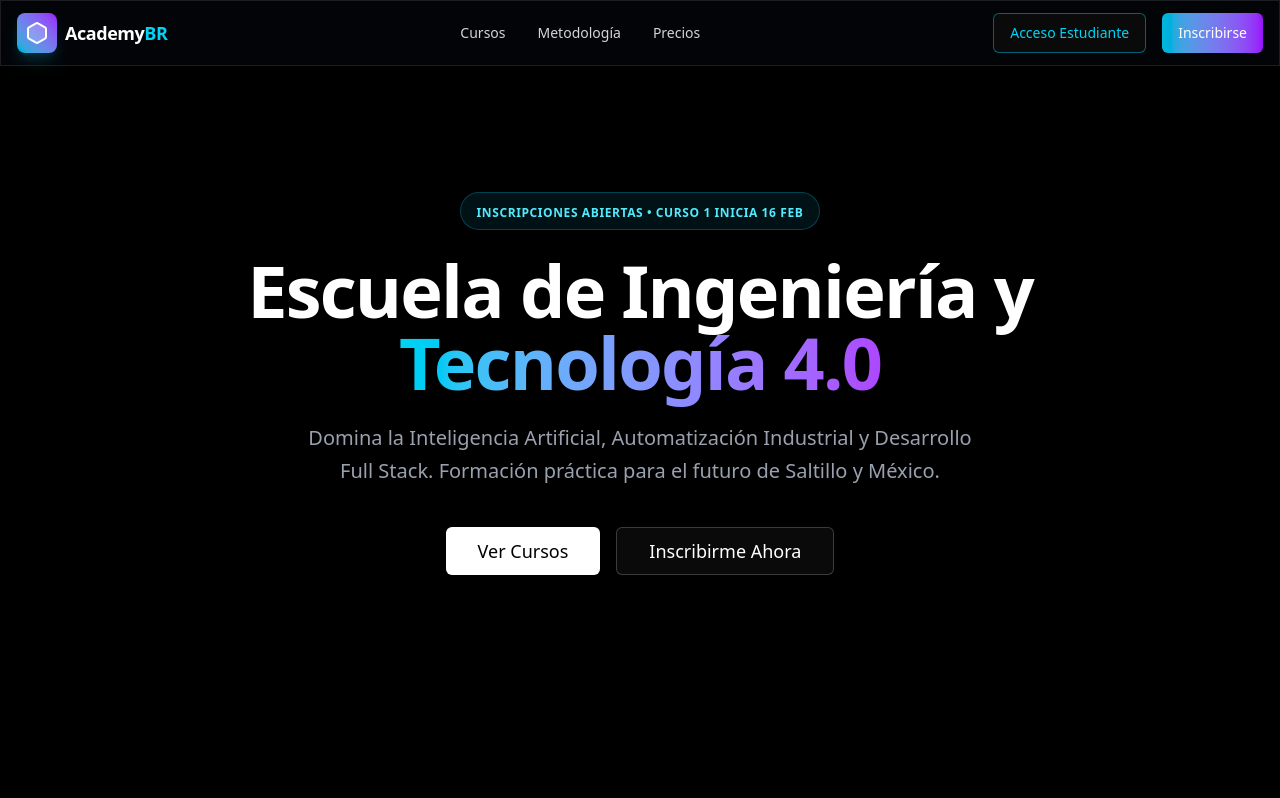
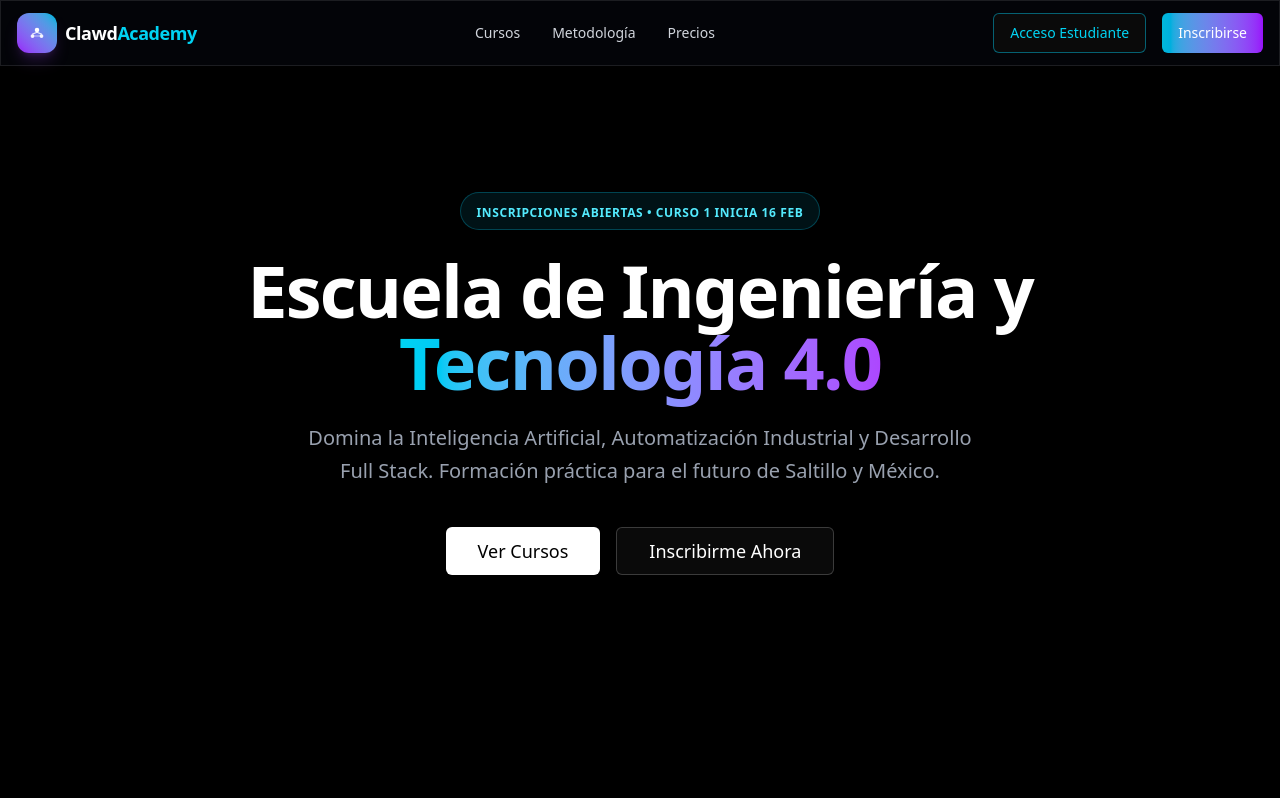
Before and after one commit to BenjaminRM10/academy-appcreatorbr, a Next.js app: page / in a window 1280 px wide. Shown: the top 798 px of the page. Built offline with nearby package versions, Linux system fonts and the light colour scheme.

Commit message:
Rebrand: Clawd Academy with new logo, favicon and metadata

```diff
--- a/src/app/layout.tsx
+++ b/src/app/layout.tsx
@@ -15,15 +15,20 @@ const outfit = Outfit({
 });
 
 export const metadata: Metadata = {
-  title: "Academy | Escuela de Ingeniería y Tecnología 4.0",
-  description: "Cursos especializados en IA, automatización, desarrollo web y tecnología 4.0 para ingenieros y profesionistas en Saltillo, Coahuila.",
-  keywords: ["cursos IA", "automatización", "ingeniería 4.0", "Saltillo", "programación", "inteligencia artificial"],
-  authors: [{ name: "Ing. Benjamin Rodriguez" }],
+  title: "Clawd Academy | Ingeniería Asistida por IA",
+  description: "Aprende a construir productos con IA. Curso intensivo de Next.js, Supabase y herramientas de inteligencia artificial para ingenieros.",
+  keywords: ["cursos IA", "Next.js", "Supabase", "automatización", "ingeniería", "programación", "inteligencia artificial"],
+  authors: [{ name: "Clawd Academy" }],
+  icons: {
+    icon: "/favicon.svg",
+    shortcut: "/favicon.svg",
+    apple: "/favicon.svg",
+  },
   openGraph: {
-    title: "Academy | Escuela de Ingeniería y Tecnología 4.0",
-    description: "Cursos especializados en IA, automatización, desarrollo web y tecnología 4.0",
+    title: "Clawd Academy | Ingeniería Asistida por IA",
+    description: "Aprende a construir productos con IA. Curso intensivo de Next.js, Supabase y herramientas de inteligencia artificial.",
     url: "https://academy.appcreatorbr.com",
-    siteName: "Academy AppCreatorBR",
+    siteName: "Clawd Academy",
     locale: "es_MX",
     type: "website",
   },
--- a/src/components/admin/AdminSidebar.tsx
+++ b/src/components/admin/AdminSidebar.tsx
@@ -35,11 +35,20 @@ export function AdminSidebar() {
   return (
     <div className="hidden border-r bg-zinc-950 text-white md:block md:w-64 lg:w-72 h-screen sticky top-0">
       <div className="flex h-full max-h-screen flex-col gap-2">
-        <div className="flex h-14 items-center border-b border-white/10 px-4 lg:h-[60px] lg:px-6 bg-red-950/20">
+        <div className="flex h-14 items-center border-b border-white/10 px-4 lg:h-[60px] lg:px-6 bg-purple-950/30">
           <Link href="/admin/dashboard" className="flex items-center gap-2 font-semibold">
-            <ShieldAlert className="h-6 w-6 text-red-500" />
-            <span className="text-xl font-bold text-red-100">
-              Admin Panel
+            <div className="w-8 h-8 flex items-center justify-center bg-gradient-to-tr from-purple-600 to-cyan-500 rounded-lg">
+               <svg width="20" height="20" viewBox="0 0 32 32" fill="none" className="text-white">
+                 <circle cx="16" cy="12" r="3" fill="currentColor"/>
+                 <circle cx="10" cy="20" r="2.5" fill="currentColor" opacity="0.9"/>
+                 <circle cx="22" cy="20" r="2.5" fill="currentColor" opacity="0.9"/>
+                 <path d="M16 15L10 17.5" stroke="currentColor" strokeWidth="1.5" strokeLinecap="round" opacity="0.8"/>
+                 <path d="M16 15L22 17.5" stroke="currentColor" strokeWidth="1.5" strokeLinecap="round" opacity="0.8"/>
+                 <path d="M10 20L22 20" stroke="currentColor" strokeWidth="1.5" strokeLinecap="round" opacity="0.6"/>
+               </svg>
+            </div>
+            <span className="text-xl font-bold bg-gradient-to-r from-purple-400 to-cyan-400 bg-clip-text text-transparent">
+              Clawd Admin
             </span>
           </Link>
         </div>
--- a/src/components/landing/Navbar.tsx
+++ b/src/components/landing/Navbar.tsx
@@ -1,17 +1,23 @@
 import Link from "next/link";
 import { Button } from "@/components/ui/button";
-import { Hexagon } from "lucide-react";
 
 export function Navbar() {
   return (
     <nav className="fixed top-0 w-full z-50 glass border-b border-white/5">
       <div className="container mx-auto px-4 h-16 flex items-center justify-between">
         <Link href="/" className="flex items-center gap-2 group">
-          <div className="relative w-10 h-10 flex items-center justify-center bg-gradient-to-tr from-cyan-500 to-purple-600 rounded-lg group-hover:scale-105 transition-transform duration-300 shadow-lg shadow-cyan-500/20">
-             <Hexagon className="w-6 h-6 text-white fill-white/20" />
+          <div className="relative w-10 h-10 flex items-center justify-center bg-gradient-to-tr from-purple-600 to-cyan-500 rounded-xl group-hover:scale-105 transition-transform duration-300 shadow-lg shadow-purple-500/20">
+             <svg width="24" height="24" viewBox="0 0 32 32" fill="none" className="text-white">
+               <circle cx="16" cy="12" r="3" fill="currentColor"/>
+               <circle cx="10" cy="20" r="2.5" fill="currentColor" opacity="0.9"/>
+               <circle cx="22" cy="20" r="2.5" fill="currentColor" opacity="0.9"/>
+               <path d="M16 15L10 17.5" stroke="currentColor" strokeWidth="1.5" strokeLinecap="round" opacity="0.8"/>
+               <path d="M16 15L22 17.5" stroke="currentColor" strokeWidth="1.5" strokeLinecap="round" opacity="0.8"/>
+               <path d="M10 20L22 20" stroke="currentColor" strokeWidth="1.5" strokeLinecap="round" opacity="0.6"/>
+             </svg>
           </div>
           <span className="font-bold text-lg tracking-tight group-hover:text-cyan-100 transition-colors">
-            Academy<span className="text-cyan-400">BR</span>
+            Clawd<span className="text-cyan-400">Academy</span>
           </span>
         </Link>
 
```
Also changed, not shown: public/favicon.svg (added).
